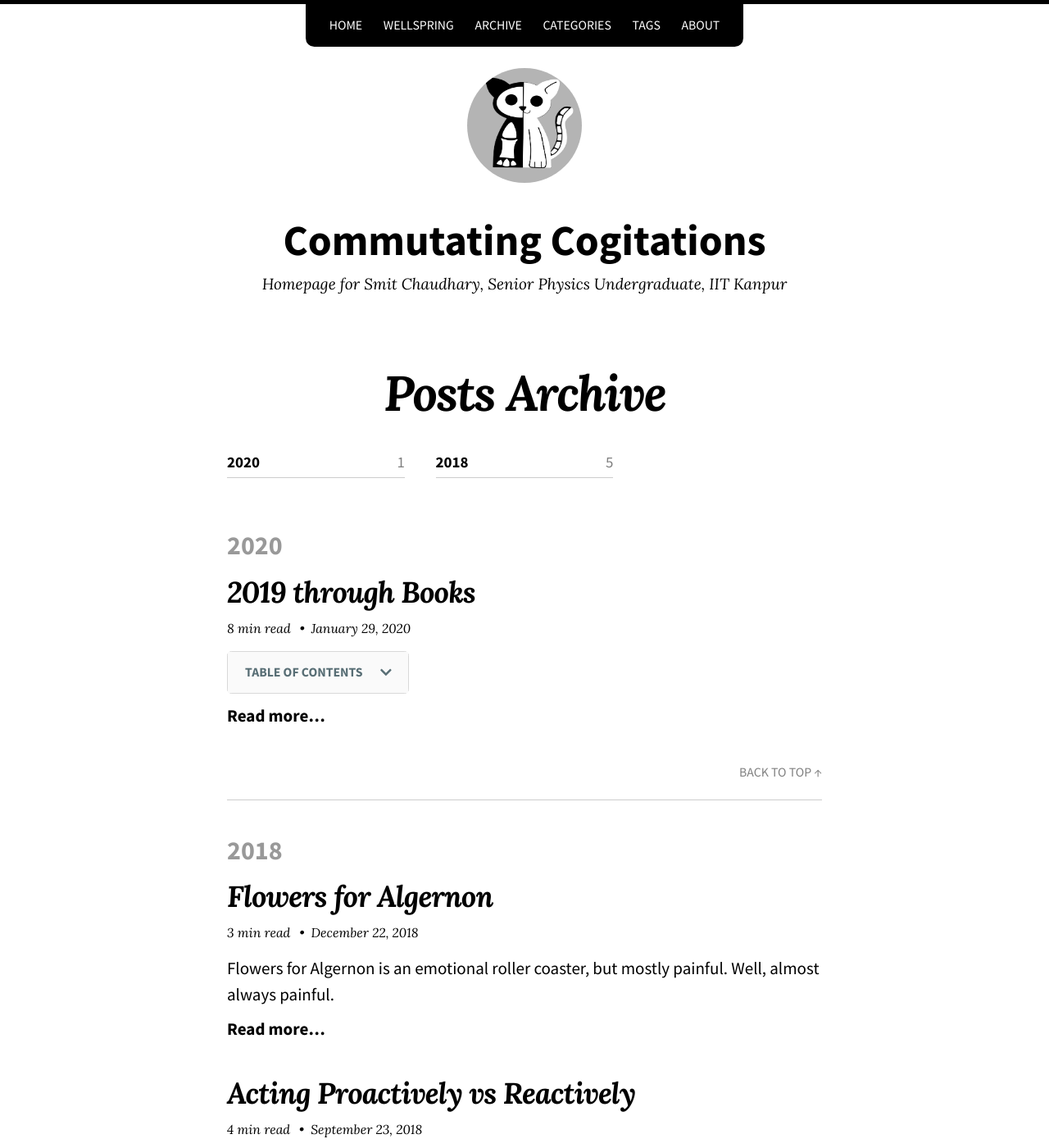
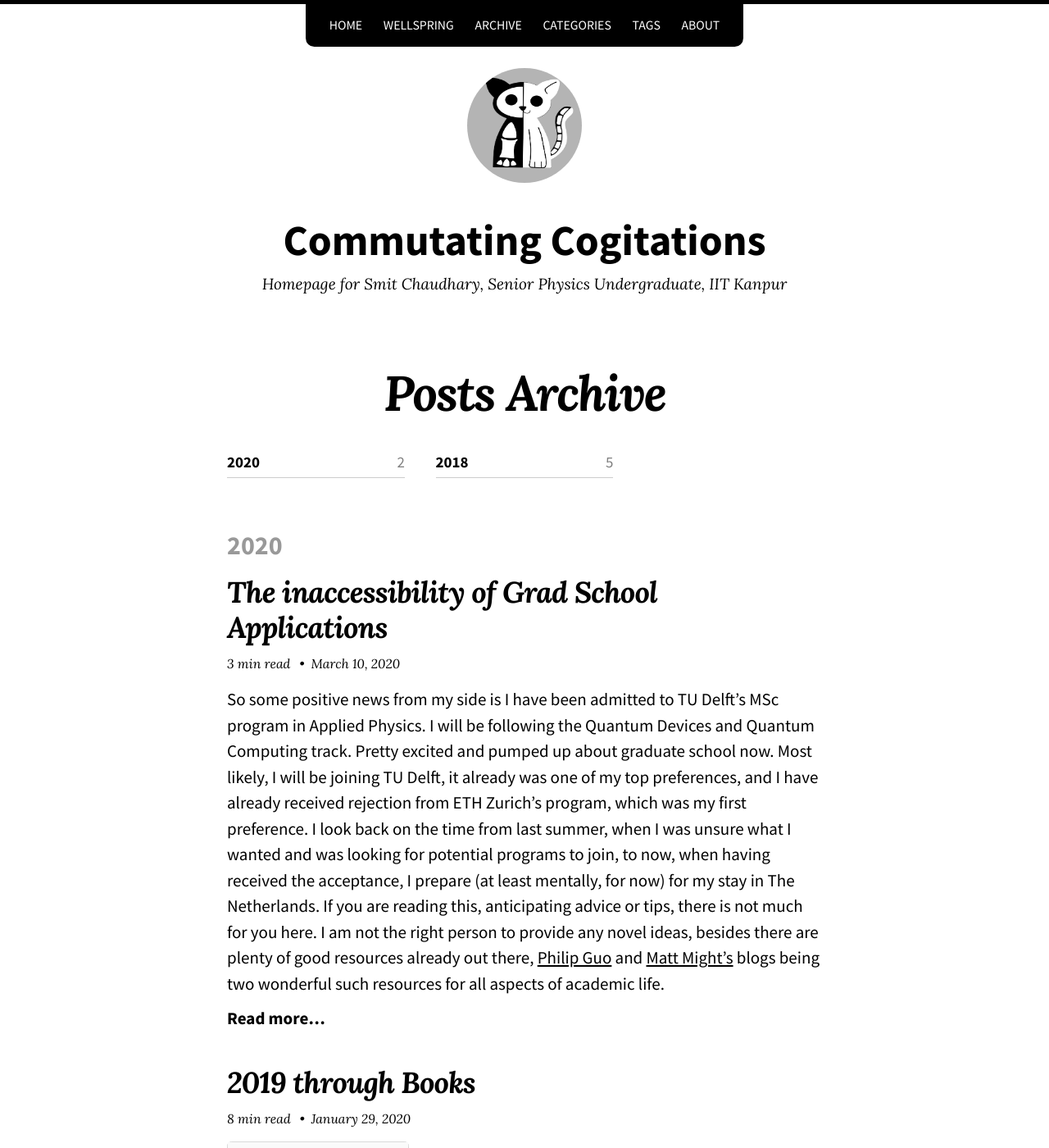
Before and after one commit to smitchaudhary/smitchaudhary.github.io, a Jekyll site: the page built from posts.md, in a window 1280 px wide and 1400 px high. Shown: the whole window at 82% size. Built offline with Jekyll 4.4.1, drawn with Linux system fonts in a browser that asks for light colours; nearby versions of some CDN libraries.

Commit message:
Added post on gradschool applications

```diff
--- a/_posts/2018-09-23-Rant.markdown
+++ b/_posts/2018-09-23-Rant.markdown
@@ -5,7 +5,7 @@ subtitle: "A rant about one of the many things I am doing wrong and the new 12 b
 date: 2018-09-23 18:53:50 +0530
 category: General
 tags: General
-permalink: /blog/rant/
+permalink: /blog/proactively-reactively/
 ---
 
 Some introspection in last few weeks got me to what I am writing right now. I am writing this in the middle of my mid-terms and thus, this might not be the best of ideas, but here I am. So the title is borrowed from something I very often say about football, *Playing proactively vs. playing reactively.* Sadly enough, I am writing about something much more important than just a football match.
--- /dev/null
+++ b/_posts/2020-03-11-Gradschool.markdown
@@ -0,0 +1,19 @@
+---
+layout: post
+title: "The inaccessibility of Grad School Applications"
+subtitle: "The grueling process that grad school applications is, and how it is inaccessible by design"
+date: 2020-03-11 1:13:50 +0530
+category: General
+tags: General
+permalink: /blog/gradschoolapps/
+---
+
+So some positive news from my side is I have been admitted to TU Delft's MSc program in Applied Physics. I will be following the Quantum Devices and Quantum Computing track. Pretty excited and pumped up about graduate school now. Most likely, I will be joining TU Delft, it already was one of my top preferences, and I have already received rejection from ETH Zurich's program, which was my first preference. I look back on the time from last summer, when I was unsure what I wanted and was looking for potential programs to join, to now, when having received the acceptance, I prepare (at least mentally, for now) for my stay in The Netherlands. If you are reading this, anticipating advice or tips, there is not much for you here. I am not the right person to provide any novel ideas, besides there are plenty of good resources already out there, [Philip Guo](http://pgbovine.net/index.html) and [Matt Might's](http://matt.might.net/articles/) blogs being two wonderful such resources for all aspects of academic life.
+
+Firstly, yes, it is exhausting and frustrating. I went through a lot of self doubt and further slumped into it until I received the acceptance letter. Having said that, there is something else I wanted to talk about. Graduate school applications are incredibly inaccessible. I understand the purpose of almost everything in the admission process except the exorbitant fees one has to pay. Just for taking the TOEFL, GRE, and GRE Physics Test I ended up paying ~ $500 to the ETS. Additionally, one has to pay ETS again for them to send score electronically. It absolutely baffles me that they charge you for *sending score electronically.* In all probabilities, that is automated already. I understand the purpose behind TOEFL and I do really see that it actually is a Test of English as a Foreign Language. The prompts and questions judge the right things in my opinion but I absolutely do not see the purpose behind the 2 GRE tests, more so for the General Test. Thankfully, more and more programs are now doing away with the GRE requirements, and even for those which have not officially done so, I routinely see students/professors claiming the GREs do not matter. But since I, just like many others, wouldn't want to take any chances with my applications, I did devote my time preparing for the tests and had to shell out money to pay for them.
+
+The final big chunk of cost comes in the form of application fees that one pays to the universities to *consider* your application. It generally costs something to the tune of 100$ for each university. Likewise 150 CHF each for ETH and EPFL in Switzerland. TU Delft too had an application fee in the same ballpark. And all of this adds up pretty quickly, especially for someone leaving in the developing world.
+
+I had been lucky that I could afford to apply to enough places, but that is precisely what should not be the case. Had I been less fortunate and did not have the kind of financial assistance from my parents that I did, I couldn't have been able to apply to the universities I did. And that would have meant, I either risk missing out on any acceptance altogether or go for "safer" options and let go of programs I would have loved to apply to.
+
+The entire system, keeps a large pool of talented and driven individuals, who would greatly benefit from the opportunities at grad school, away from these opportunities. And this is not a defect or by chance but by design, the less wealthy are unreasonably deprived of a fair chance. I understand that assessing the application is a time taking process and the admission office or the professors would want to judge only viable candidates, but the current scenario creates an artificial barrier, which does not screen the applicant based on the quality of their application.
```
